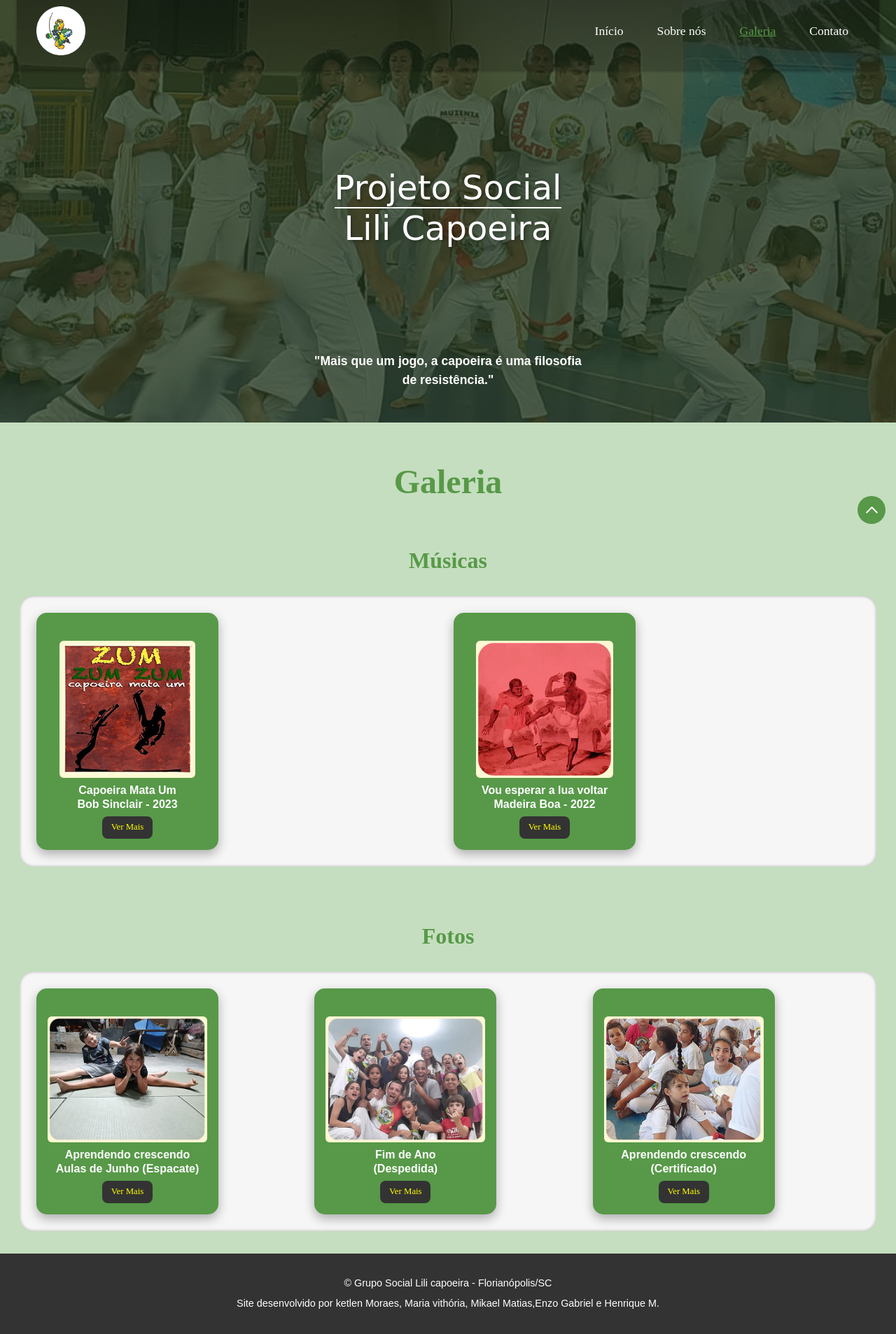
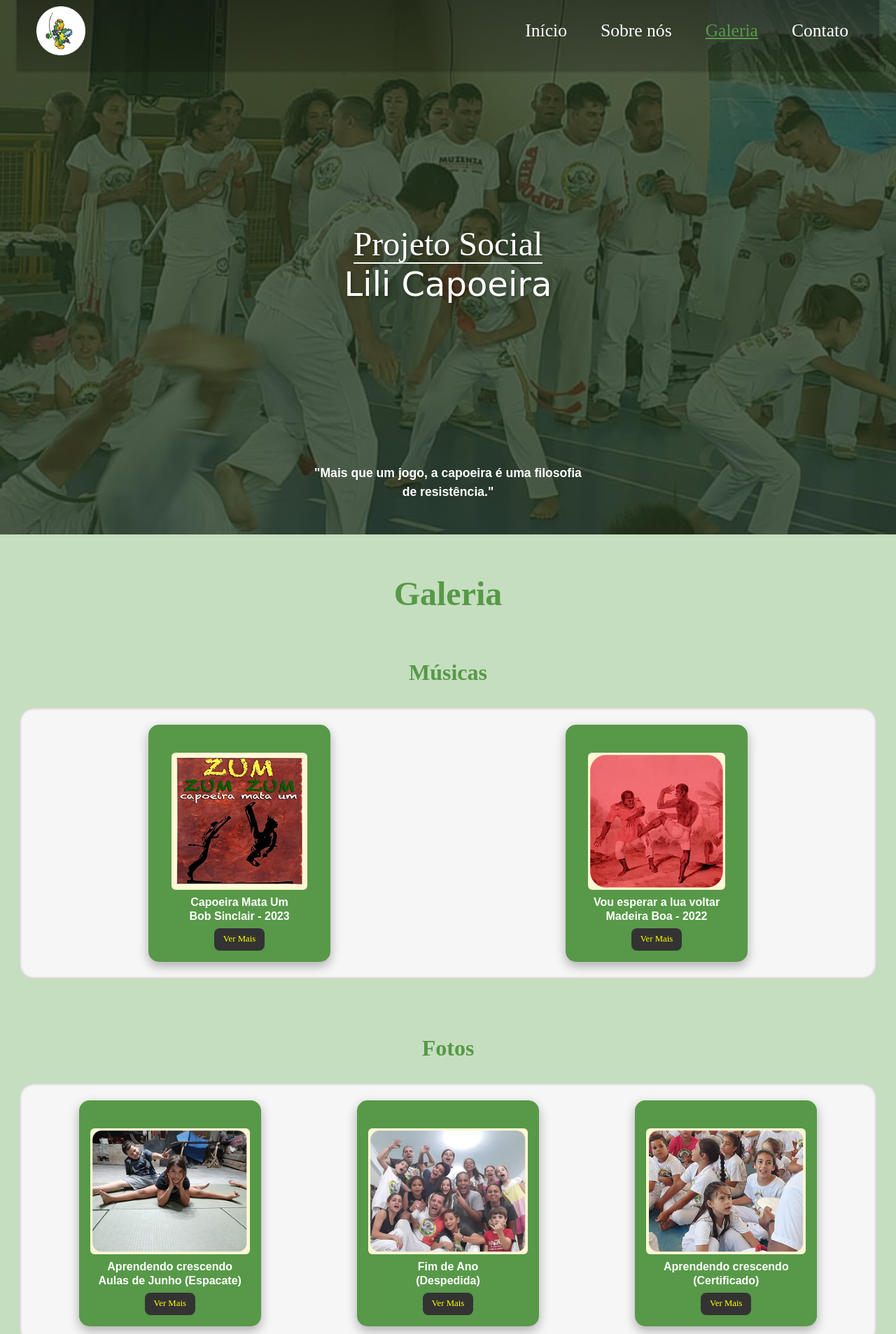
Before and after one commit to Enzogads/layout-bootstrap-senai, a plain HTML site: page pages/gallery.html in a window 1280 px wide. Shown: the part 36-1943 px from the top of the page at 70% size. Drawn offline with nearby package versions, Linux system fonts and the light colour scheme; a web font is replaced by a local one.

Commit message:
Adições finais de transição entre telas e aperfeiçoamento da responsividade

```diff
--- a/css/style.css
+++ b/css/style.css
@@ -9,6 +9,16 @@ body {
     font-family: 'Inria Serif', serif;
     color: #333;
     background-color: #f8f9fa;
+    transition: transform 0.3s ease; /* Adiciona transição suave para slide */
+}
+
+/* Classes para animação de transição de página */
+body.slide-in {
+    transform: translateX(0);
+}
+
+body.slide-out {
+    transform: translateX(-100%);
 }
 
 /* Variáveis */
@@ -66,9 +76,10 @@ body {
 
 .nav-link {
     color: var(--text-light) !important;
-    font-size: 1.1rem;
+    font-size: 1.6rem;
     font-weight: 400;
     transition: color 0.3s ease;
+    text-decoration: none;
 }
 
 .nav-link:hover, .nav-link.active {
@@ -79,7 +90,7 @@ body {
 /* Banner */
 .background-banner {
     background: linear-gradient(rgba(0, 0, 0, 0.5), rgba(0, 0, 0, 0.5)), url('/layout-bootstrap-senai/images/Background.png') no-repeat center center/cover;
-    min-height: 80vh;
+    min-height: 100vh;
     display: flex;
     flex-direction: column;
     justify-content: space-between;
@@ -90,6 +101,9 @@ body {
     flex-grow: 1;
     display: flex;
     align-items: center;
+}
+.main-text-container span{
+    font-family: 'Times New Roman', Times, serif;
 }
 
 .main-text {
@@ -124,7 +138,7 @@ body {
     align-items: center;
     justify-content: center;
     z-index: 1000;
-    transition: transform 0.3s ease, background-color 0.3s ease;
+    transition: transform 0.3s ease, background-color 0.3s ease, opacity 0.3s ease;
 }
 
 .to-top:hover {
@@ -165,6 +179,10 @@ body {
     padding: 2rem 1rem;
 }
 
+.capoeira h1{
+    color: var(--primary-color);
+}
+
 .capoeira .card {
     background-color: var(--primary-color);
     border-radius: 20px;
@@ -173,7 +191,7 @@ body {
 }
 
 .capoeira .card p {
-    font-size: 1.2rem;
+    font-size: 2.5rem;
     color: var(--text-light);
     font-family: Arial, Helvetica, sans-serif;
     margin-bottom: 1rem;
@@ -187,7 +205,7 @@ body {
 .capoeira .card .btn {
     background-color: var(--text-light);
     color: var(--primary-color);
-    font-size: 0.9rem;
+    font-size: 1.5rem;
     font-weight: bold;
     padding: 0.5rem 1rem;
     border-radius: 12px;
@@ -207,6 +225,10 @@ body {
 .colaboradores {
     background-color: var(--secondary-color);
     padding: 2rem 1rem;
+}
+
+.colaboradores h1{
+    color: var(--primary-color);
 }
 
 .colaboradores img {
--- a/pages/gallery.html
+++ b/pages/gallery.html
@@ -48,14 +48,14 @@
         <h2 class="text-center sub-title">Músicas</h2>
         <div class="container-fluid d-flex justify-content-center">
             <div class="background-pressure d-flex">
-                <div class="card-musics col-md-6 d-flex align-items-center">
+                <div class="card-musics col-md-6 d-flex align-items-center justify-content-center">
                     <div class="container d-flex flex-column align-items-center">
                         <img class="mt-4" src="/layout-bootstrap-senai/images/gallery-musics/zunzunzun 1.png" alt="">
                         <h2 class="text-card-music text-center">Capoeira Mata Um <br> <span>Bob Sinclair - 2023</span></h2>
                         <a href="" class="card-music-btn text-center">Ver Mais</a>
                     </div>
                 </div>
-                <div class="card-musics col-md-6 d-flex align-items-center">
+                <div class="card-musics col-md-6 d-flex align-items-center justify-content-center">
                     <div class="container d-flex flex-column align-items-center">
                         <img class="mt-4 fff" src="/layout-bootstrap-senai/images/gallery-musics/naoeraDrama 1.png" alt="">
                         <h2 class="text-card-music text-center">Vou esperar a lua voltar <br> <span>Madeira Boa - 2022</span></h2>
@@ -70,21 +70,21 @@
         <h2 class="text-center sub-title">Fotos</h2>
         <div class="container-fluid d-flex justify-content-center">
             <div class="background-pressure d-flex">
-                <div class="card-photos col-md-4 d-flex align-items-center">
+                <div class="card-photos col-md-4 d-flex align-items-center justify-content-center">
                     <div class="container d-flex flex-column align-items-center">
                         <img class="mt-4 fff" src="/layout-bootstrap-senai/images/gallery-musics/photos/foto-alongamento.png" alt="">
                         <h2 class="text-card-photos text-center">Aprendendo crescendo <br> <span>Aulas de Junho (Espacate)</span></h2>
                         <a href="" class="card-photo-btn text-center">Ver Mais</a>
                     </div>
                 </div>
-                <div class="card-photos col-md-4 d-flex align-items-center">
+                <div class="card-photos col-md-4 d-flex align-items-center justify-content-center">
                     <div class="container d-flex flex-column align-items-center">
                         <img class="mt-4 fff" src="/layout-bootstrap-senai/images/gallery-musics/photos/foto-despedida.png" alt="">
                         <h2 class="text-card-photos text-center">Fim de Ano <br> <span> (Despedida)</span></h2>
                         <a href="" class="card-photo-btn text-center">Ver Mais</a>
                     </div>
                 </div>
-                <div class="card-photos col-md-4 d-flex align-items-center">
+                <div class="card-photos col-md-4 d-flex align-items-center justify-content-center">
                     <div class="container d-flex flex-column align-items-center">
                         <img class="mt-4 fff" src="/layout-bootstrap-senai/images/gallery-musics/photos/foto-evento-certificado.png" alt="">
                         <h2 class="text-card-photos text-center">Aprendendo crescendo <br> <span>(Certificado)</span></h2>
@@ -104,5 +104,7 @@
             <p class="credits">Site desenvolvido por  ketlen Moraes, Maria vithória, Mikael Matias,Enzo Gabriel e  Henrique M.</p>
         </div>
     </footer>
+
+    <script src="/layout-bootstrap-senai/scripts/script.js"></script>
 </body>
 </html>
--- /dev/null
+++ b/scripts/script.js
@@ -0,0 +1,55 @@
+document.addEventListener('DOMContentLoaded', () => {
+    // Adiciona slide-in ao carregar a página
+    document.body.classList.add('slide-in');
+
+    // Manipula cliques em links de navegação
+    const links = document.querySelectorAll('.nav-link, .card-music-btn, .card-photo-btn, .contact-cards a, .contact-logo a');
+    links.forEach(link => {
+        link.addEventListener('click', (e) => {
+            e.preventDefault(); // Impede o comportamento padrão do link
+            const href = link.getAttribute('href');
+
+            // Verifica se o link não está vazio e é uma página interna
+            if (href && href !== '#' && !href.startsWith('http')) {
+                document.body.classList.add('slide-out');
+                setTimeout(() => {
+                    window.location.href = href;
+                }, 300); // Tempo da animação de slide-out (300ms)
+            }
+        });
+    });
+
+    // Controle de visibilidade do botão to-top
+    const toTopButton = document.querySelector('.to-top');
+
+    // Função para atualizar a visibilidade do botão to-top
+    const updateToTopVisibility = () => {
+        const scrollPosition = window.scrollY || window.pageYOffset;
+
+        // Mostra o botão assim que o usuário rolar a página (qualquer movimento)
+        if (scrollPosition > 0) {
+            toTopButton.style.display = 'flex';
+            toTopButton.style.opacity = '1';
+        } else {
+            toTopButton.style.opacity = '0';
+            setTimeout(() => {
+                toTopButton.style.display = 'none';
+            }, 300); // Aguarda a transição de opacidade antes de ocultar
+        }
+    };
+
+    // Debounce para otimizar o evento de rolagem
+    let scrollTimeout;
+    const debounceScroll = () => {
+        clearTimeout(scrollTimeout);
+        scrollTimeout = setTimeout(updateToTopVisibility, 50); // Delay de 50ms
+    };
+
+    // Executa ao carregar a página e em cada evento de rolagem
+    window.addEventListener('scroll', debounceScroll);
+    updateToTopVisibility(); // Verifica a visibilidade inicial
+
+    // Garante que o botão to-top comece oculto
+    toTopButton.style.opacity = '0';
+    toTopButton.style.display = 'none';
+});
```
Also changed, not shown: index.html (+5 -3 lines), pages/abouts-us.html (+2 -0 lines), pages/contact.html (+1 -0 lines).
